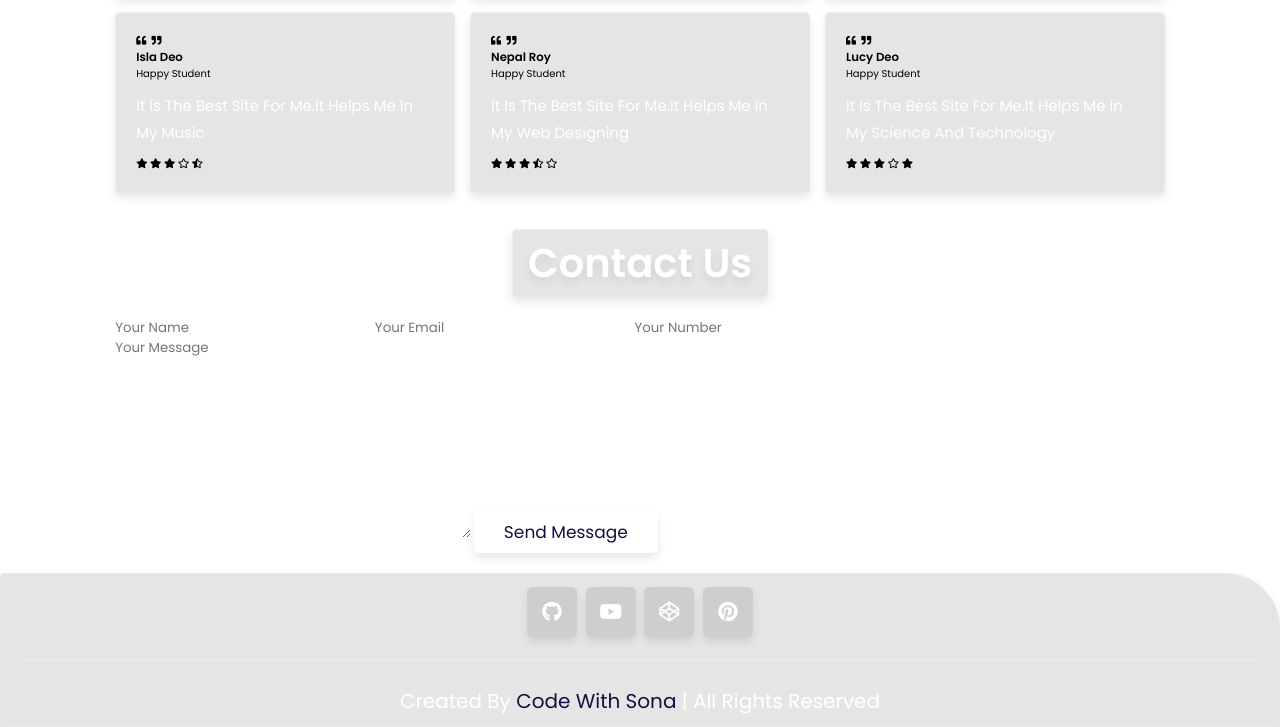
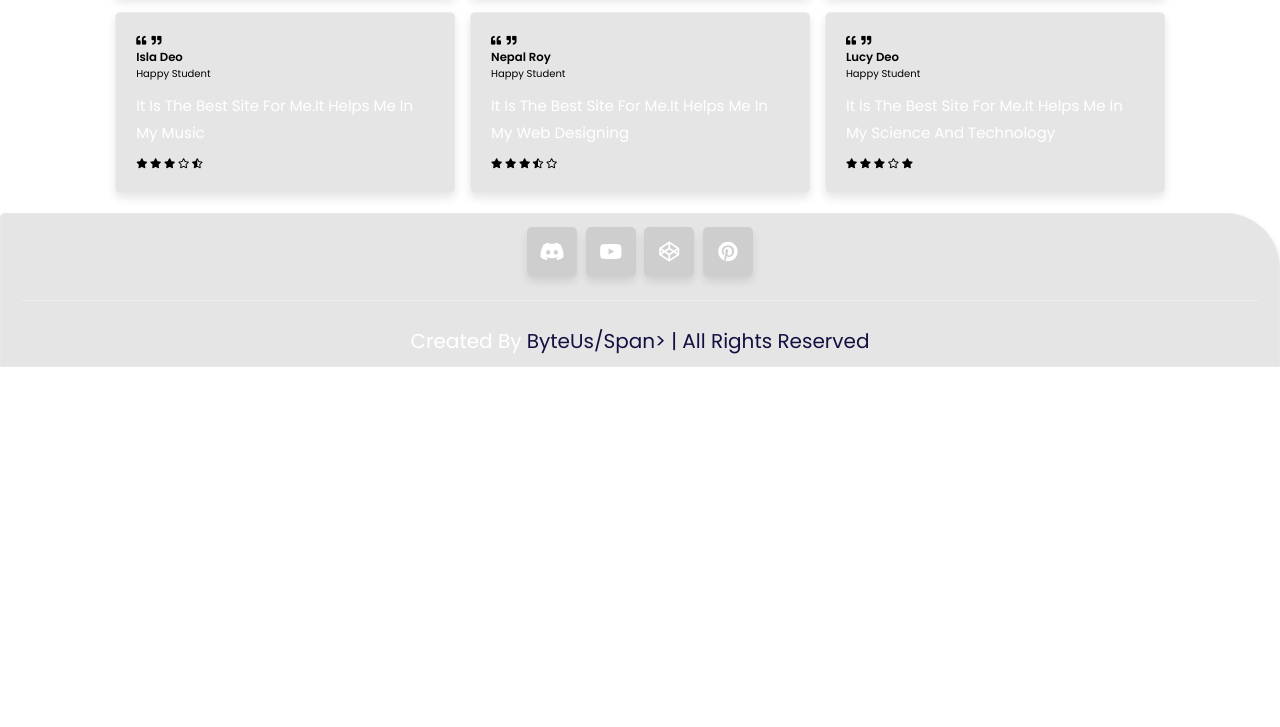
Before and after one commit to byteusv1/anotherupdate, a plain HTML site: page index.html in a window 1280 px wide. Shown: the part 3045-3772 px from the top of the page. After the commit the page ends 3412 px from the top, so only its background shows below. Drawn offline with Linux system fonts and the light colour scheme.

Commit message:
Update index.html

```diff
--- a/index.html
+++ b/index.html
@@ -398,40 +398,19 @@
 
 <!-- review section ends -->
 
-<!-- contact section starts  -->
-
-<section class="contact" id="contact">
-
-    <h1 class="heading"> <span>contact us</span> </h1>
-
-    <form action="">
-
-        <input type="text" placeholder="your name" class="box">
-        <input type="email" placeholder="your email" class="box">
-        <input type="number" placeholder="your number" class="box">
-
-        <textarea name="" class="box" placeholder="your message" id="" cols="30" rows="10"></textarea>
-
-        <input type="submit" value="send message" class="btn">
-
-    </form>
-
-</section>
-
-<!-- contact section ends -->
 
 <!-- footer section starts  -->
 
 <section class="footer">
 
     <div class="share">
-        <a href="https://github.com/sonachoudhury" class="fab fa-github"></a>
-        <a href="https://www.youtube.com/channel/UC4TipROulhnQer4LU5g_IBA" class="fab fa-youtube"></a>
+        <a href="https://discord.gg/byteus" class="fab fa-discord"></a>
+        <a href="http://www.youtube.com/@ByteUs." class="fab fa-youtube"></a>
         <a href="https://codepen.io/sona-choudhury/pens/public" class="fab fa-codepen"></a>
         <a href="https://in.pinterest.com/sonachoudhury325" class="fab fa-pinterest"></a>
     </div>
 
-    <div class="credit"> created by <span>code with sona</span> | all rights reserved </div>
+    <div class="credit"> created by <span>ByteUs/span> | all rights reserved </div>
 
 </section>
 
```
